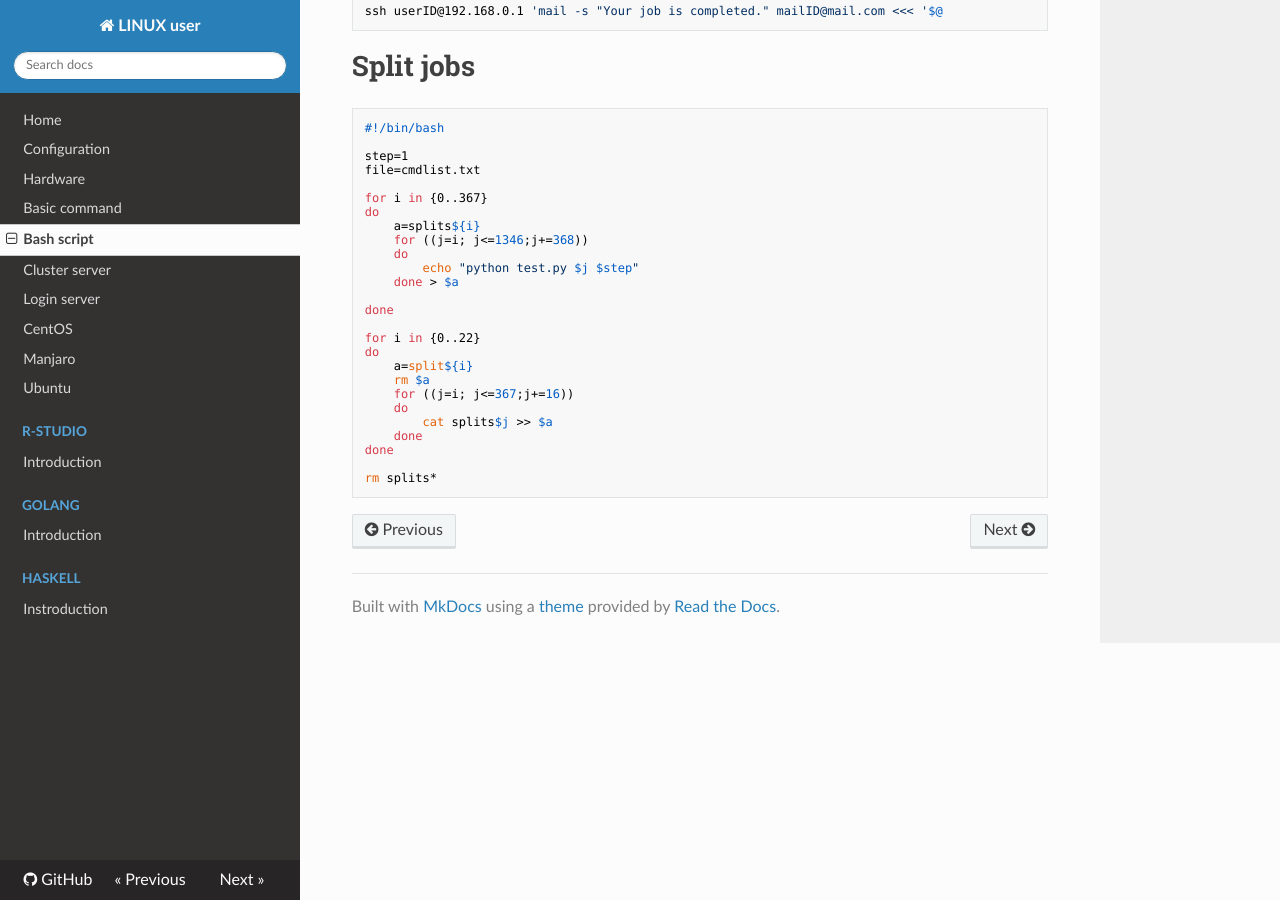
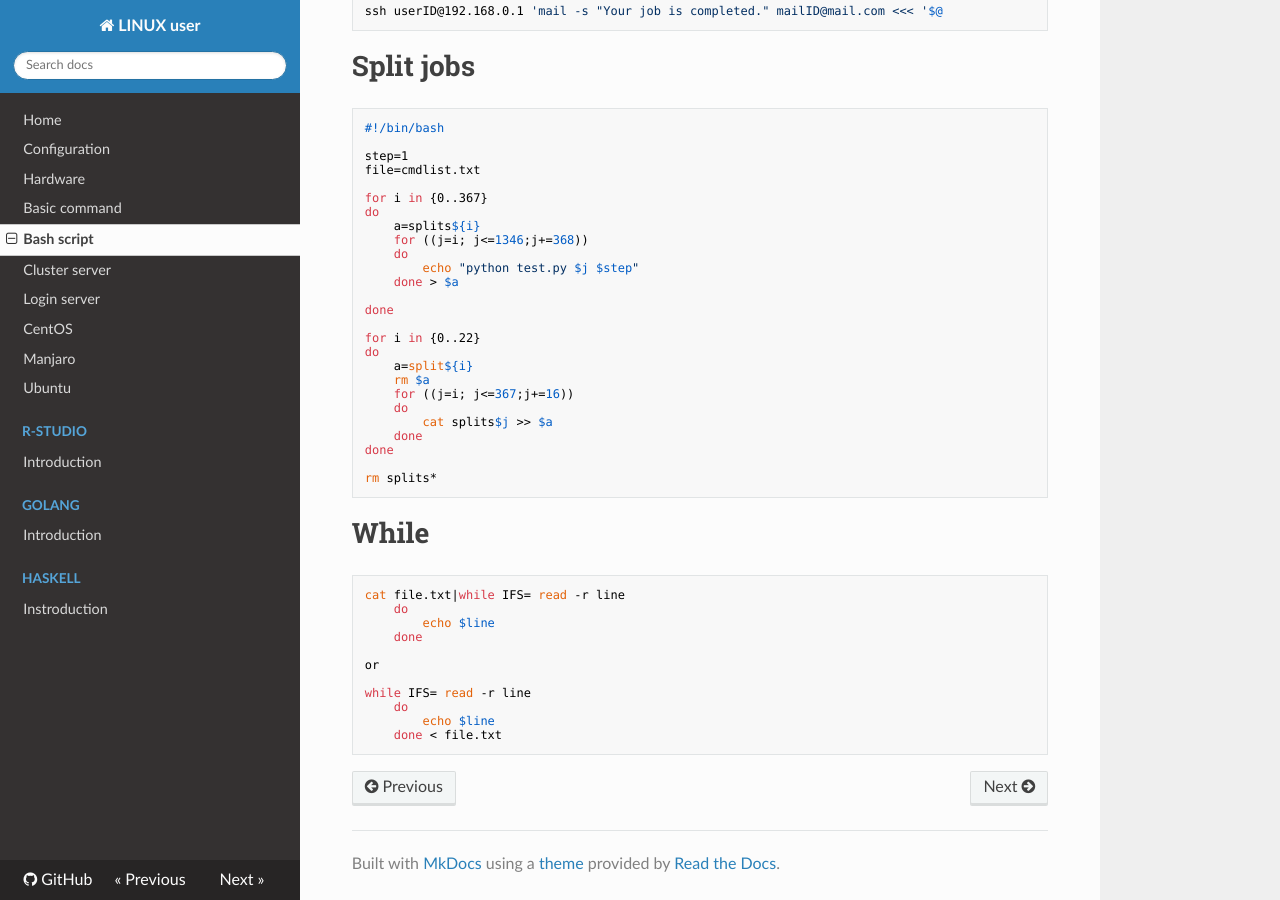
Before and after one commit to WonyoungCho/LINUX, an MkDocs documentation site: the page built from docs/bash.md, in a window 1280 px wide and 900 px high, scrolled down 2126 px. Built offline with MkDocs 1.6.1, drawn with Linux system fonts in a browser that asks for light colours; nearby versions of some CDN libraries; old or Windows-style settings are respelled for this version of MkDocs.

Commit message:
Update bash.md

````diff
--- a/docs/bash.md
+++ b/docs/bash.md
@@ -156,3 +156,18 @@ done
 
 rm splits*
 ```
+
+# While
+```
+cat file.txt|while IFS= read -r line
+    do
+        echo $line
+    done
+
+or
+
+while IFS= read -r line
+    do
+        echo $line
+    done < file.txt
+```
````
